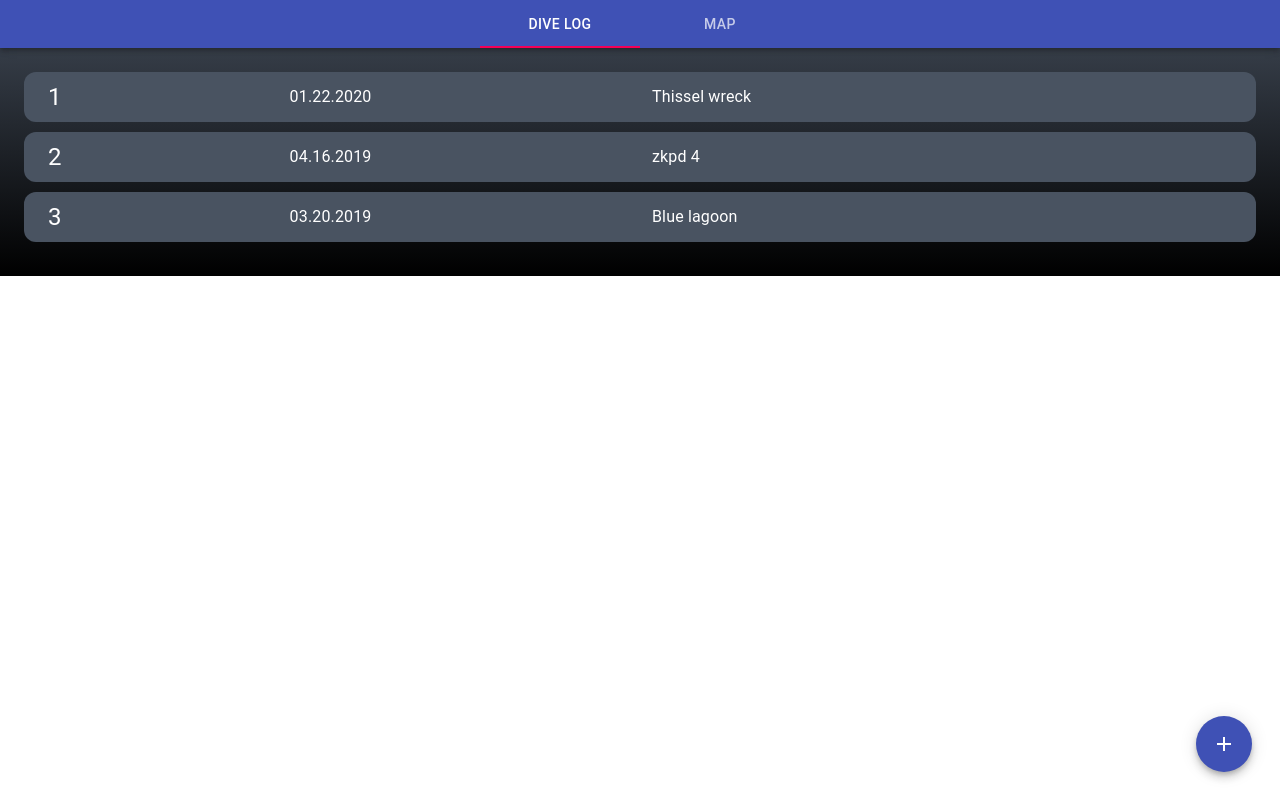
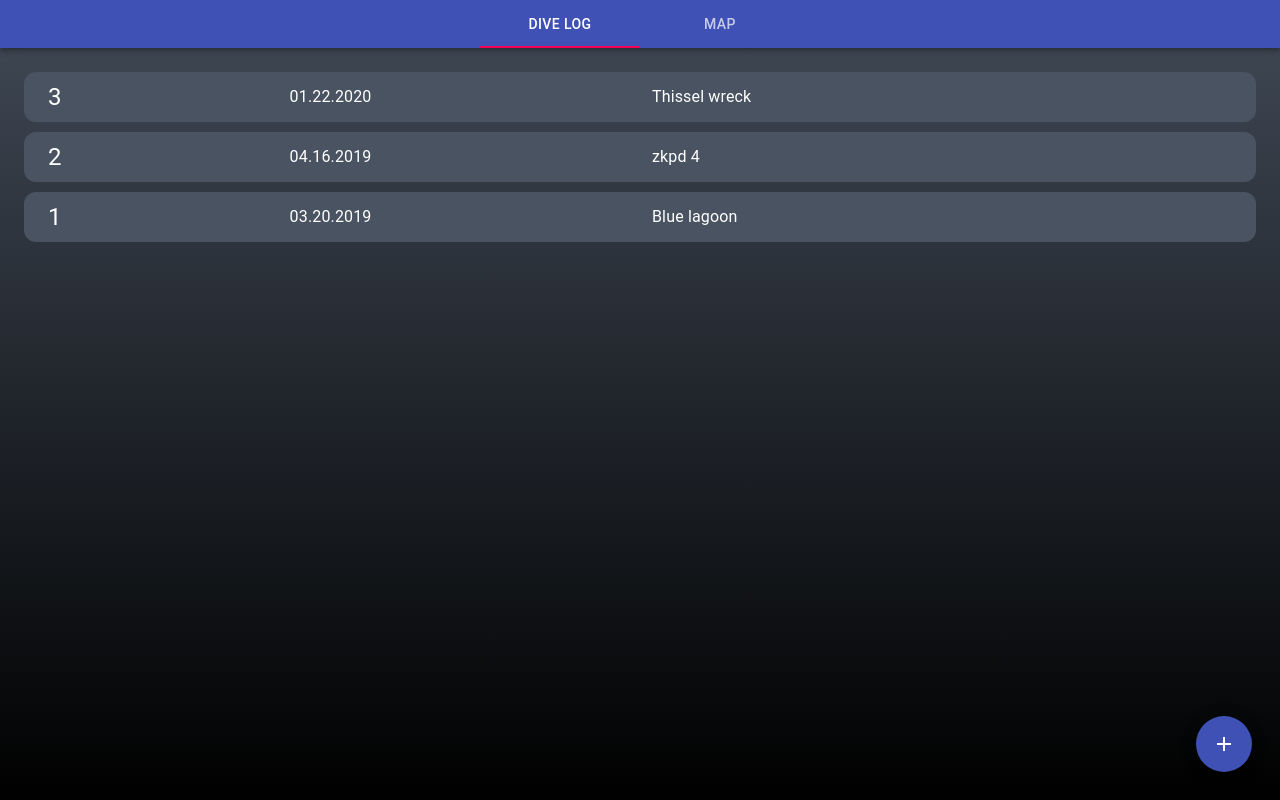
Before and after one commit to dkali/dive_log, a React (Create React App) app: page / in a window 1280 px wide. Built offline with nearby package versions, Linux system fonts and the light colour scheme.

Commit message:
background fixed

```diff
--- a/src/DiveLog.js
+++ b/src/DiveLog.js
@@ -5,13 +5,13 @@ import DiveEntry from './DiveEntry'
 
 const DiveLogBody = props => {
   const entries = props.diveData.map((entry, index) => {
-    entry["dive_num"] = index + 1;
+    entry["dive_num"] = props.diveData.length - index;
     return (
       <DiveEntry entryData={entry}/>
     )
   })
 
-  return entries
+  return entries;
 }
 
 class DiveLog extends React.Component {
--- a/src/Tabs.js
+++ b/src/Tabs.js
@@ -45,9 +45,12 @@ class SimpleTabs extends React.Component {
     const handleChange = (event, newValue) => {
       this.setState({value: newValue})
     };
+    const tabs_style = {
+      flexGrow: "initial",
+    }
 
     return (
-      <div className="tabs">
+      <div className="tabs" style={tabs_style}>
         <AppBar position="static">
           <Tabs value={this.state.value} onChange={handleChange} aria-label="simple tabs example" centered>
             <Tab label="Dive Log" {...a11yProps(0)} />
--- a/src/index.css
+++ b/src/index.css
@@ -13,9 +13,10 @@ code {
 }
 
 .app {
+  position: fixed;
+  width: 100%;
+  height: 100%;
+  left: 0;
+  top: 0;
   background: linear-gradient(180deg, rgba(66,75,88,1) 0%, rgba(65,74,87,1) 0%, rgba(0,0,0,1) 100%);
 }
-
-.tabs {
-  flex-grow: initial;
-}
```
